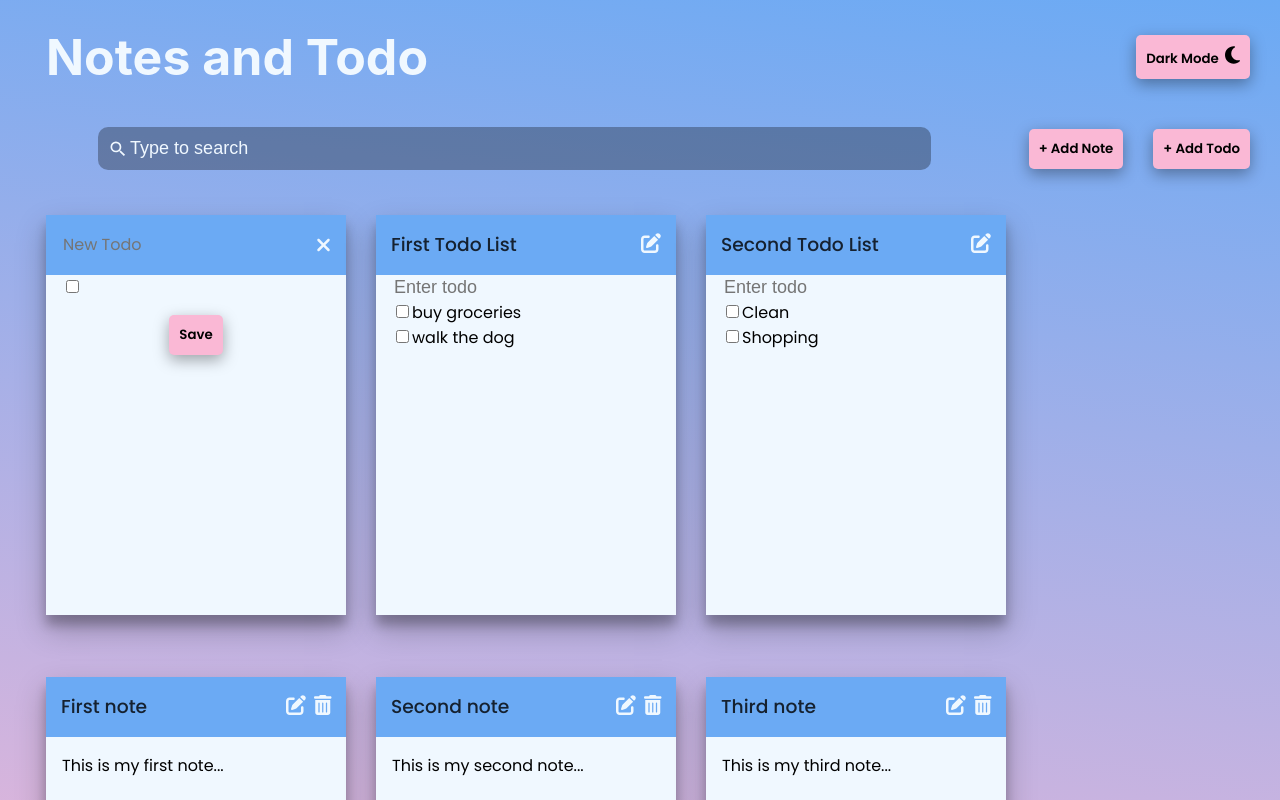
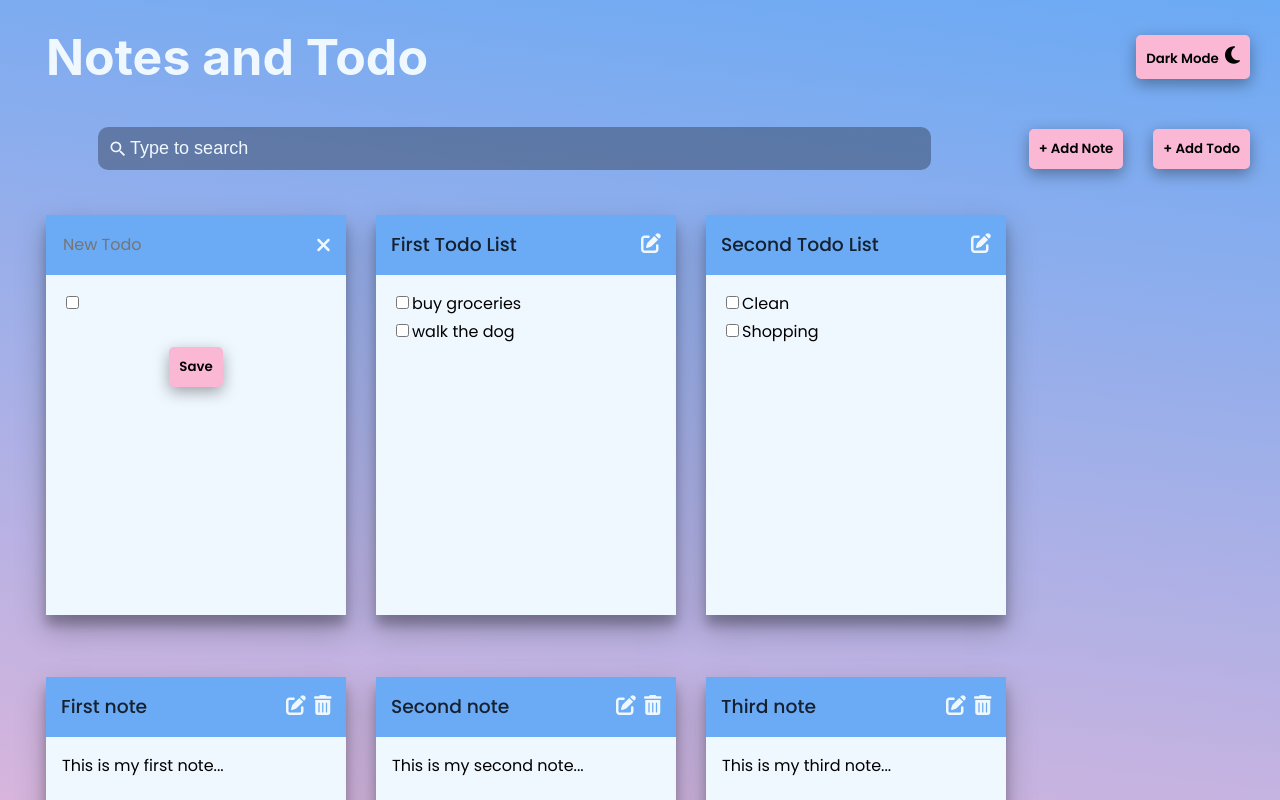
Before and after one commit to marijahavaic/notes-todo-app, a React (Create React App) app: page / in a window 1280 px wide. Shown: the top 800 px of the page. Built offline with nearby package versions, Linux system fonts and the light colour scheme.

Commit message:
Style list of todos in Todo component

```diff
--- a/src/Components/Todo.js
+++ b/src/Components/Todo.js
@@ -16,9 +16,9 @@ const Todo = ({ id, title, listOfTodos }) => {
                 </div>
             </div>
             <div className='TodoBody'>
-                <input type="text" placeholder="Enter todo" />
+                {/* <input type="text" placeholder="Enter todo" /> */}
                 {listOfTodos.map((todo) => (
-                    <div className='TodoEntry'>
+                    <div className='ToDoCheckBox'>
                         <label>
                             <input type="checkbox" />
                             {todo}
--- a/src/Style/Todo.css
+++ b/src/Style/Todo.css
@@ -67,7 +67,7 @@
 }
 
 .Todo .TodoBody {
-    margin: 0 16px;
+    margin: 16px 16px;
     text-align: justify;
 }
 
@@ -97,3 +97,7 @@
 button .Close {
     cursor: pointer;
 }
+
+.ToDoCheckBox {
+    margin-top: 3px;
+}
```
